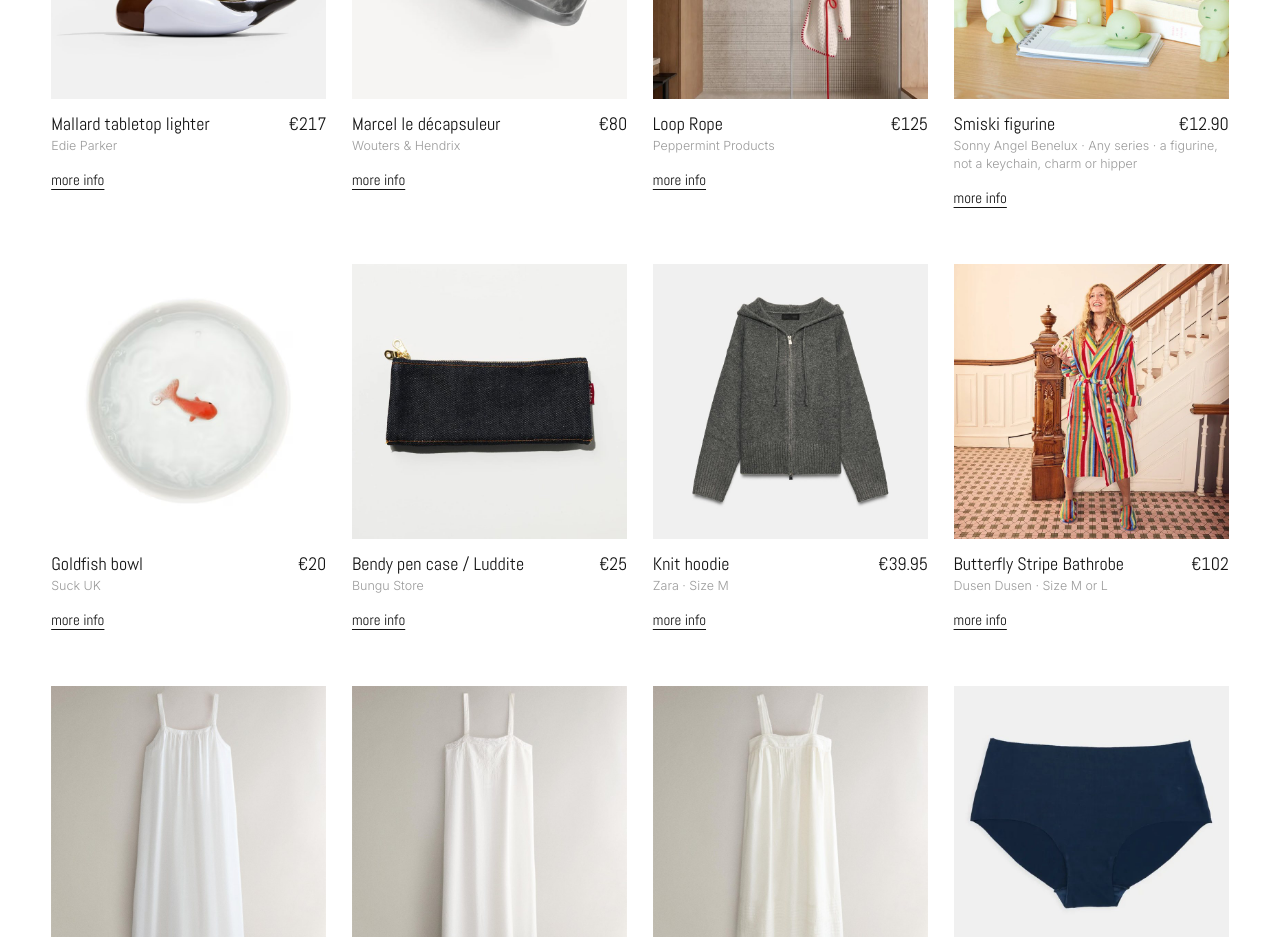
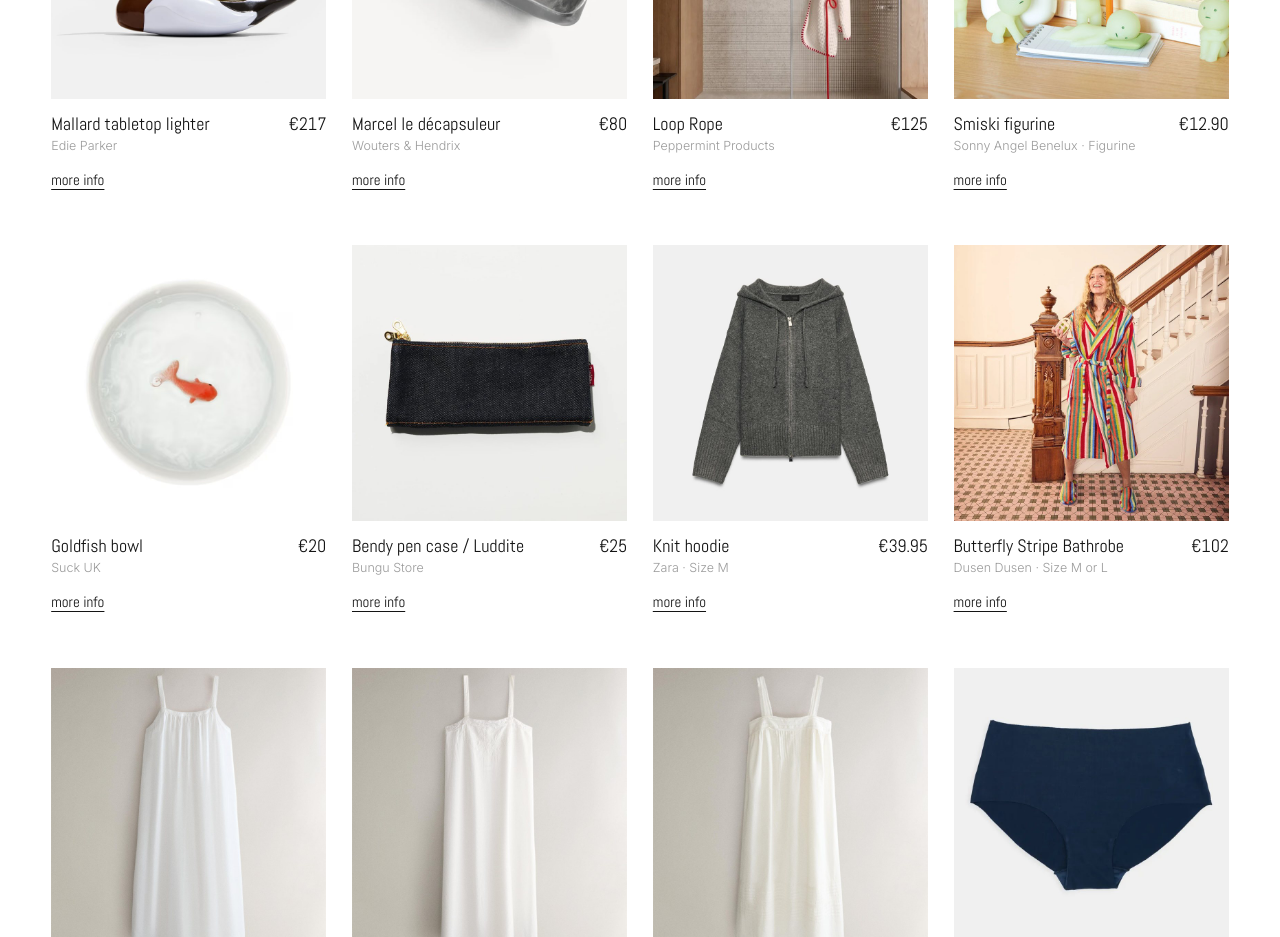
Before and after one commit to loupeeters19-collab/wishlist, a plain HTML site: page index.html in a window 1280 px wide. Shown: the part 1960-2897 px from the top of the page. Drawn offline with nearby package versions, Linux system fonts and the light colour scheme.

Commit message:
Shorten Smiski note
Co-Authored-By: Claude Opus 5.5 <noreply@anthropic.com>
Claude-Session: https://claude.ai/code/session_01JaCcZPxWKjn2vnU8GkspZV

```diff
--- a/index.html
+++ b/index.html
@@ -138,7 +138,7 @@ const I=[
 {c:"home",sq:"mallard",n:"Mallard tabletop lighter",shop:"Edie Parker",p:217,pl:"€217",orig:"$250",d:"A hand-painted mallard duck that's also a table lighter.",u:"https://edie-parker.com/products/mallard-tabletop-lighter"},
 {c:"home",sq:"marcel",n:"Marcel le décapsuleur",shop:"Wouters & Hendrix",p:80,pl:"€80",d:"A mussel-shaped bottle opener, a nod to Marcel Broodthaers.",u:"https://wouters-hendrix.com/collections/les-objets-mouleversants/products/marcel-le-decapsuleur"},
 {c:"home",sq:"looprope",n:"Loop Rope",shop:"Peppermint Products",p:125,pl:"€125",d:"A rope that hangs from the ceiling and works as an open wardrobe or towel hanger. In red.",u:"https://peppermintproducts.com/products/loop-ropes?variant=45689738756364"},
-{c:"home",sq:"smiski",n:"Smiski figurine",shop:"Sonny Angel Benelux",p:12.9,pl:"€12.90",note:"Any series · a figurine, not a keychain, charm or hipper",d:"A small glow-in-the-dark Smiski figurine in a blind box. Any series is fine, as long as it's a figurine and not a keychain, charm, hipper or other accessory.",u:"https://www.sonnyangel-benelux.com/en/5-smiski"},
+{c:"home",sq:"smiski",n:"Smiski figurine",shop:"Sonny Angel Benelux",p:12.9,pl:"€12.90",note:"Figurine",d:"The standalone figurine from any series, not a keychain, charm or hipper. A small glow-in-the-dark Smiski in a blind box.",u:"https://www.sonnyangel-benelux.com/en/5-smiski"},
 {c:"home",sq:"goldfish",n:"Goldfish bowl",shop:"Suck UK",p:20,pl:"€20",d:"A white ceramic bowl with a hand-painted 3D goldfish at the bottom.",u:"https://www.amazon.com.be/-/en/SUCK-UK-Novelty-Bowl-Shape/dp/B07P5NHQM3"},
 {c:"home",sq:"pencase",n:"Bendy pen case / Luddite",shop:"Bungu Store",p:25,pl:"€25",orig:"¥4,400",d:"Pen case in Japanese denim or canvas that opens flat into a pen tray.",u:"https://bungu.store/products/bendy-pen-case-luddite?variant=45301056766052"},
 {c:"clothes",sq:"hoodie",n:"Knit hoodie",shop:"Zara",p:39.95,pl:"€39.95",note:"Size M",d:"Zip-up knit hoodie with a drawstring hood.",u:"https://www.zara.com/be/en/knit-hoodie-p02142117.html?v1=597908268"},
```
Also changed, not shown: low-budget/index.html (+1 -1 lines).
